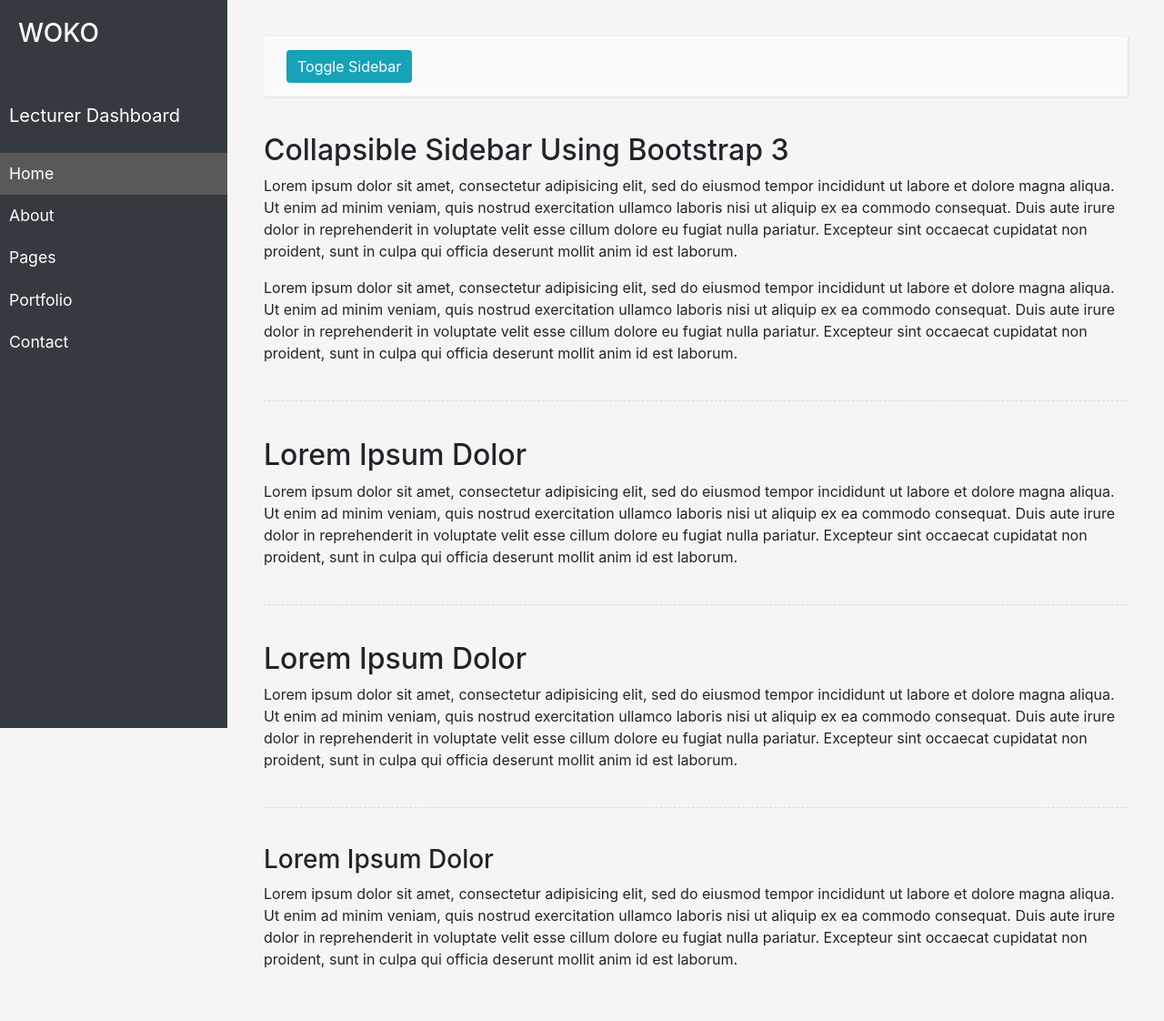
After one commit to naseelemak/WOKO, a PHP site: page /lec-dashboard.php in a window 1280 px wide. The commit adds this page. Shown: the whole page at 91% size. Run offline with PHP 8.4, Linux system fonts and the light colour scheme; some libraries are stand-ins or nearby versions.

```diff
--- /dev/null
+++ b/assets/css/sidebar.css
@@ -0,0 +1,142 @@
+a, a:hover, a:focus {
+    color: inherit;
+    text-decoration: none;
+    transition: all 0.3s;
+}
+
+.navbar {
+    padding: 15px 10px;
+    background: #fafafa;
+    border-radius: 0;
+    margin-bottom: 40px;
+    box-shadow: 1px 1px 3px rgba(0, 0, 0, 0.1);
+}
+
+.navbar-btn {
+    box-shadow: none;
+    outline: none !important;
+    border: none;
+}
+
+.line {
+    width: 100%;
+    height: 1px;
+    border-bottom: 1px dashed #ddd;
+    margin: 40px 0;
+}
+
+/* ---------------------------------------------------
+    SIDEBAR STYLE
+----------------------------------------------------- */
+#sidebar {
+    width: 250px;
+    position: fixed;
+    top: 0;
+    left: 0;
+    height: 100vh;
+    z-index: 999;
+    background: #343a40;
+    color: #fff;
+    transition: all 0.3s;
+}
+
+#sidebar.active {
+    margin-left: -250px;
+}
+
+#sidebar .sidebar-header {
+    padding: 20px;
+    background: #343a40;
+}
+
+#sidebar .sidebar-subtitle {
+    font-size: 20px;
+}
+
+#sidebar ul.components {
+    padding: 20px 0;
+    border-bottom: 1px solid #343a40;
+}
+
+#sidebar ul p {
+    color: #fff;
+    padding: 10px;
+}
+
+#sidebar ul li a {
+    padding: 10px;
+    font-size: 1.1em;
+    display: block;
+}
+#sidebar ul li a:hover {
+    color: #7386D5;
+    background: #fff;
+}
+
+#sidebar ul li.active > a, a[aria-expanded="true"] {
+    color: #fff;
+    background: #595959;
+}
+
+
+a[data-toggle="collapse"] {
+    position: relative;
+}
+
+a[aria-expanded="false"]::before, a[aria-expanded="true"]::before {
+    content: '\e259';
+    display: block;
+    position: absolute;
+    right: 20px;
+    font-family: 'Glyphicons Halflings';
+    font-size: 0.6em;
+}
+a[aria-expanded="true"]::before {
+    content: '\e260';
+}
+
+
+ul ul a {
+    font-size: 0.9em !important;
+    padding-left: 30px !important;
+    background: #2b2b2b;
+}
+
+
+/* ---------------------------------------------------
+    CONTENT STYLE
+----------------------------------------------------- */
+#content {
+    width: calc(100% - 250px);
+    padding: 40px;
+    min-height: 100vh;
+    transition: all 0.3s;
+    position: absolute;
+    top: 0;
+    right: 0;
+}
+#content.active {
+    width: 100%;
+}
+
+
+/* ---------------------------------------------------
+    MEDIAQUERIES
+----------------------------------------------------- */
+@media (max-width: 768px) {
+    #sidebar {
+        margin-left: -250px;
+    }
+    #sidebar.active {
+        margin-left: 0;
+    }
+    #content {
+        width: 100%;
+    }
+    #content.active {
+        width: calc(100% - 250px);
+    }
+    #sidebarCollapse span {
+        display: none;
+    }
+}
--- a/assets/css/style.css
+++ b/assets/css/style.css
@@ -1,4 +1,8 @@
 /* GENERAL */
+
+html, body {
+    height:100%;
+}
 
 body {
     background-color: #f5f5f5;
@@ -111,6 +122,7 @@ button:hover {
 /* For drop shadows */
 
 .navbar {
+    -webkit-box-shadow: 0 2px 2px 0 rgba(0, 0, 0, .14), 0 3px 1px -2px rgba(0, 0, 0, .2), 0 1px 5px 0 rgba(0, 0, 0, .12);
     box-shadow: 0 2px 2px 0 rgba(0, 0, 0, .14), 0 3px 1px -2px rgba(0, 0, 0, .2), 0 1px 5px 0 rgba(0, 0, 0, .12);
 }
 
--- /dev/null
+++ b/lec-dashboard.php
@@ -0,0 +1,109 @@
+<?php
+
+$currentPage = "Home";
+
+include 'misc/lec-header.php';
+
+?>
+
+
+<div class="wrapper">
+    <!-- Sidebar Holder -->
+    <nav id="sidebar">
+        <div class="sidebar-header">
+            <h3>WOKO</h3>
+        </div>
+
+        <ul class="list-unstyled components">
+            <p class="sidebar-subtitle">Lecturer Dashboard</p>
+            <li class="active">
+                <a href="#homeSubmenu" data-toggle="collapse" aria-expanded="false">Home</a>
+                <ul class="collapse list-unstyled" id="homeSubmenu">
+                    <li><a href="#">Home 1</a></li>
+                    <li><a href="#">Home 2</a></li>
+                    <li><a href="#">Home 3</a></li>
+                </ul>
+            </li>
+            <li>
+                <a href="#">About</a>
+                <a href="#pageSubmenu" data-toggle="collapse" aria-expanded="false">Pages</a>
+                <ul class="collapse list-unstyled" id="pageSubmenu">
+                    <li><a href="#">Page 1</a></li>
+                    <li><a href="#">Page 2</a></li>
+                    <li><a href="#">Page 3</a></li>
+                </ul>
+            </li>
+            <li>
+                <a href="#">Portfolio</a>
+            </li>
+            <li>
+                <a href="#">Contact</a>
+            </li>
+        </ul>
+    </nav>
+
+    <div id="content">
+        <nav class="navbar navbar-default">
+            <div class="container-fluid">
+
+                <div class="navbar-header">
+                    <button type="button" id="sidebarCollapse" class="btn btn-info navbar-btn">
+                                <i class="glyphicon glyphicon-align-left"></i>
+                                <span>Toggle Sidebar</span>
+                            </button>
+                </div>
+
+                <div class="collapse navbar-collapse" id="bs-example-navbar-collapse-1">
+                    <ul class="nav navbar-nav navbar-right">
+                        <li><a href="#">Page</a></li>
+                        <li><a href="#">Page</a></li>
+                        <li><a href="#">Page</a></li>
+                        <li><a href="#">Page</a></li>
+                    </ul>
+                </div>
+            </div>
+        </nav>
+
+
+                <h2>Collapsible Sidebar Using Bootstrap 3</h2>
+                <p>Lorem ipsum dolor sit amet, consectetur adipisicing elit, sed do eiusmod tempor incididunt ut labore et dolore magna aliqua. Ut enim ad minim veniam, quis nostrud exercitation ullamco laboris nisi ut aliquip ex ea commodo consequat. Duis aute irure dolor in reprehenderit in voluptate velit esse cillum dolore eu fugiat nulla pariatur. Excepteur sint occaecat cupidatat non proident, sunt in culpa qui officia deserunt mollit anim id est laborum.</p>
+                <p>Lorem ipsum dolor sit amet, consectetur adipisicing elit, sed do eiusmod tempor incididunt ut labore et dolore magna aliqua. Ut enim ad minim veniam, quis nostrud exercitation ullamco laboris nisi ut aliquip ex ea commodo consequat. Duis aute irure dolor in reprehenderit in voluptate velit esse cillum dolore eu fugiat nulla pariatur. Excepteur sint occaecat cupidatat non proident, sunt in culpa qui officia deserunt mollit anim id est laborum.</p>
+
+                <div class="line"></div>
+
+                <h2>Lorem Ipsum Dolor</h2>
+                <p>Lorem ipsum dolor sit amet, consectetur adipisicing elit, sed do eiusmod tempor incididunt ut labore et dolore magna aliqua. Ut enim ad minim veniam, quis nostrud exercitation ullamco laboris nisi ut aliquip ex ea commodo consequat. Duis aute irure dolor in reprehenderit in voluptate velit esse cillum dolore eu fugiat nulla pariatur. Excepteur sint occaecat cupidatat non proident, sunt in culpa qui officia deserunt mollit anim id est laborum.</p>
+
+                <div class="line"></div>
+
+                <h2>Lorem Ipsum Dolor</h2>
+                <p>Lorem ipsum dolor sit amet, consectetur adipisicing elit, sed do eiusmod tempor incididunt ut labore et dolore magna aliqua. Ut enim ad minim veniam, quis nostrud exercitation ullamco laboris nisi ut aliquip ex ea commodo consequat. Duis aute irure dolor in reprehenderit in voluptate velit esse cillum dolore eu fugiat nulla pariatur. Excepteur sint occaecat cupidatat non proident, sunt in culpa qui officia deserunt mollit anim id est laborum.</p>
+
+                <div class="line"></div>
+
+                <h3>Lorem Ipsum Dolor</h3>
+                <p>Lorem ipsum dolor sit amet, consectetur adipisicing elit, sed do eiusmod tempor incididunt ut labore et dolore magna aliqua. Ut enim ad minim veniam, quis nostrud exercitation ullamco laboris nisi ut aliquip ex ea commodo consequat. Duis aute irure dolor in reprehenderit in voluptate velit esse cillum dolore eu fugiat nulla pariatur. Excepteur sint occaecat cupidatat non proident, sunt in culpa qui officia deserunt mollit anim id est laborum.</p>
+            </div>
+    </div>
+
+        <!-- jQuery CDN -->
+        <script src="https://code.jquery.com/jquery-1.12.0.min.js"></script>
+        <!-- Bootstrap Js CDN -->
+        <script src="https://maxcdn.bootstrapcdn.com/bootstrap/3.3.7/js/bootstrap.min.js"></script>
+        <!-- jQuery Custom Scroller CDN -->
+        <script src="https://cdnjs.cloudflare.com/ajax/libs/malihu-custom-scrollbar-plugin/3.1.5/jquery.mCustomScrollbar.concat.min.js"></script>
+
+        <script type="text/javascript">
+            $(document).ready(function() {
+                $("#sidebar").mCustomScrollbar({
+                    theme: "minimal"
+                });
+
+                $('#sidebarCollapse').on('click', function() {
+                    $('#sidebar, #content').toggleClass('active');
+                    $('.collapse.in').toggleClass('in');
+                    $('a[aria-expanded=true]').attr('aria-expanded', 'false');
+                });
+            });
+
+        </script>
--- a/login.php
+++ b/login.php
@@ -16,6 +16,7 @@
     <!-- Own CSS -->
     <link rel="stylesheet" href="assets/css/style.css">
 
+    <script type="text/javascript" src="assets/js/jquery.min.js"></script>
 
 </head>
 
@@ -86,7 +87,7 @@
         </div>
     </div>
 
-<?php
+    <?php
 
 include 'misc/footer.php';
 
--- /dev/null
+++ b/misc/lec-header.php
@@ -0,0 +1,40 @@
+<!doctype html>
+<html lang="en">
+
+<head>
+    <title>
+        <?php echo $currentPage; ?> | WOKO</title>
+    <!-- Required meta tags -->
+    <meta charset="utf-8">
+    <meta name="viewport" content="width=device-width, initial-scale=1, shrink-to-fit=no">
+
+    <!-- Normalize CSS -->
+    <link rel="stylesheet" href="assets/css/normalize.css">
+
+    <!-- Bootstrap CSS -->
+    <link rel="stylesheet" href="assets/css/bootstrap.css">
+
+    <!-- Icon imports -->
+    <link href="https://maxcdn.bootstrapcdn.com/font-awesome/4.7.0/css/font-awesome.min.css" rel="stylesheet" integrity="sha384-wvfXpqpZZVQGK6TAh5PVlGOfQNHSoD2xbE+QkPxCAFlNEevoEH3Sl0sibVcOQVnN" crossorigin="anonymous">
+
+    <!-- Own CSS -->
+    <link rel="stylesheet" href="assets/css/style.css">
+
+    <!-- Date Range Picker -->
+    <!-- Include Required Prerequisites -->
+    <script type="text/javascript" src="assets/js/jquery.min.js"></script>
+    <script type="text/javascript" src="assets/js/moment.min.js"></script>
+
+    <!-- Include Date Range Picker -->
+    <script type="text/javascript" src="assets/js/daterangepicker.js"></script>
+    <link rel="stylesheet" type="text/css" href="assets/css/daterangepicker.css" />
+
+    <!-- Sidebar -->
+    <!-- Our Custom CSS -->
+    <link rel="stylesheet" href="assets/css/sidebar.css">
+    <!-- Scrollbar Custom CSS -->
+    <link rel="stylesheet" href="https://cdnjs.cloudflare.com/ajax/libs/malihu-custom-scrollbar-plugin/3.1.5/jquery.mCustomScrollbar.min.css">
+
+</head>
+
+<body>
--- a/register.php
+++ b/register.php
@@ -15,6 +15,8 @@
 
     <!-- Own CSS -->
     <link rel="stylesheet" href="assets/css/style.css">
+
+    <script type="text/javascript" src="assets/js/jquery.min.js"></script>
 
 
 </head>
```
Also changed, not shown: other parts of assets/css/style.css (+54 -1 lines), misc/lec-navbar.php (added, +49 -0 lines), 3 other files.
